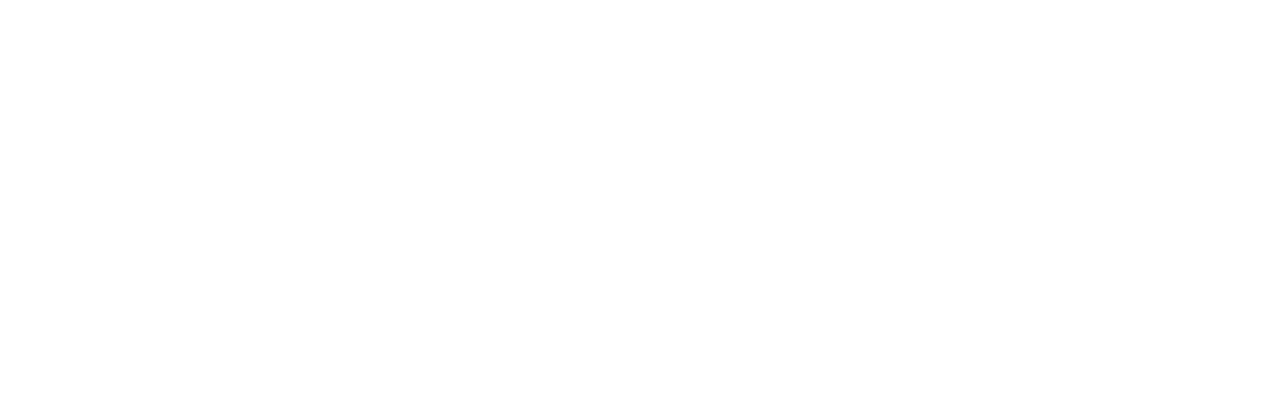
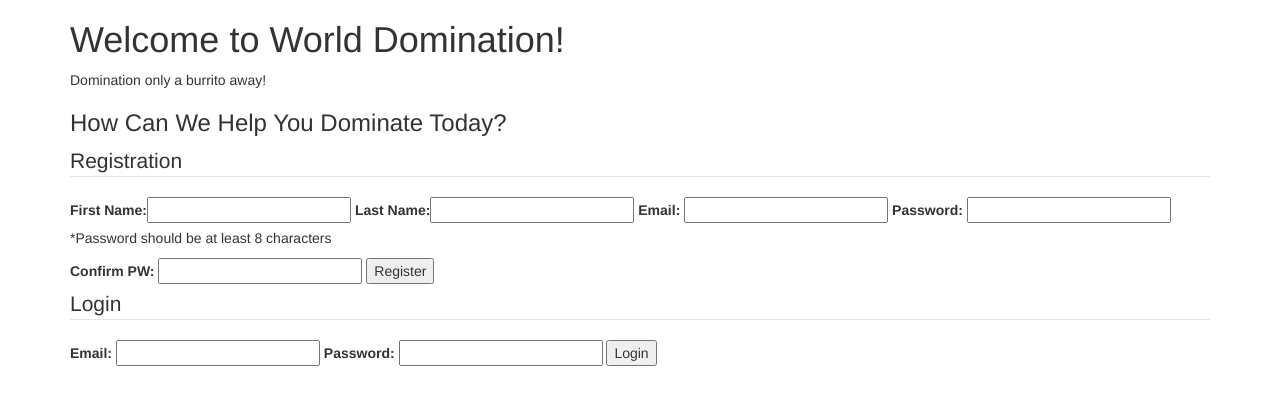
Before and after one commit to jassingh9/eCommerce, a Django app: page / in a window 1280 px wide. Before the commit the part shown is empty. Shown: the top 405 px of the page. Run offline with Django 3.2, Linux system fonts and the light colour scheme; parts of the project's set-up code (start-up, migrations or seed data) failed here and were passed over; some libraries are stand-ins or nearby versions.

Commit message:
Update index.html

```diff
--- a/apps/ecommerce/templates/ecommerce/index.html
+++ b/apps/ecommerce/templates/ecommerce/index.html
@@ -2,9 +2,61 @@
 <html>
   <head>
     <meta charset="utf-8">
-    <title>Store</title>
+    <title>Welcome</title>
+    {% load static %}
+    <script
+  src="https://code.jquery.com/jquery-3.2.1.min.js"
+  integrity="sha256-hwg4gsxgFZhOsEEamdOYGBf13FyQuiTwlAQgxVSNgt4="
+  crossorigin="anonymous"></script>
+    <link href="https://maxcdn.bootstrapcdn.com/bootstrap/3.3.7/css/bootstrap.min.css" rel="stylesheet" integrity="sha384-BVYiiSIFeK1dGmJRAkycuHAHRg32OmUcww7on3RYdg4Va+PmSTsz/K68vbdEjh4u" crossorigin="anonymous">
+    <link rel="stylesheet" type="text/css" href="{% static 'eCommerce/css/styles.css' %}">
   </head>
   <body>
+    <body>
+      <div class=container>
+        <div>
+          {% if messages %}
+          <ul class="messages">
+              {% for message in messages %}
+              <li{% if message.tags %} class="{{ message.tags }}"{% endif %}>{{ message }}</li>
+              {% endfor %}
+          </ul>
+          {% endif %}
+        </div>
+
+        <h1> Welcome to World Domination!</h1>
+        <p> Domination only a burrito away! </p>
+        <h3> How Can We Help You Dominate Today? </h3>
+        <div class=registration>
+          <form action="/register" method="post">
+            {% csrf_token %}
+            <fieldset>
+              <legend>Registration</legend>
+              <label>First Name:<input type="text" name="first_name"></label>
+              <label>Last Name:<input type="text" name="last_name"></label>
+              <label>Email: <input type="email" name="email"></label>
+              <label>Password: <input type="password" name="password"></label>
+              <p>*Password should be at least 8 characters</p>
+              <label>Confirm PW: <input type="password" name="cpass"></label>
+              <input type="submit" value="Register">
+            </fieldset>
+          </form>
+        </div>
+
+        <div class=login>
+          <form action="/login" method="post">
+            <fieldset>
+              <legend>Login</legend>
+              {% csrf_token %}
+              <label>Email: <input type="text" name="email"></label>
+              <label>Password: <input type="password" name="password"></label>
+              <input type="hidden" name="route" value="login">
+              <input type="submit" value="Login">
+            </fieldset>
+          </form>
+        </div>
+      </div>
+    </body>
 
   </body>
 </html>
```
